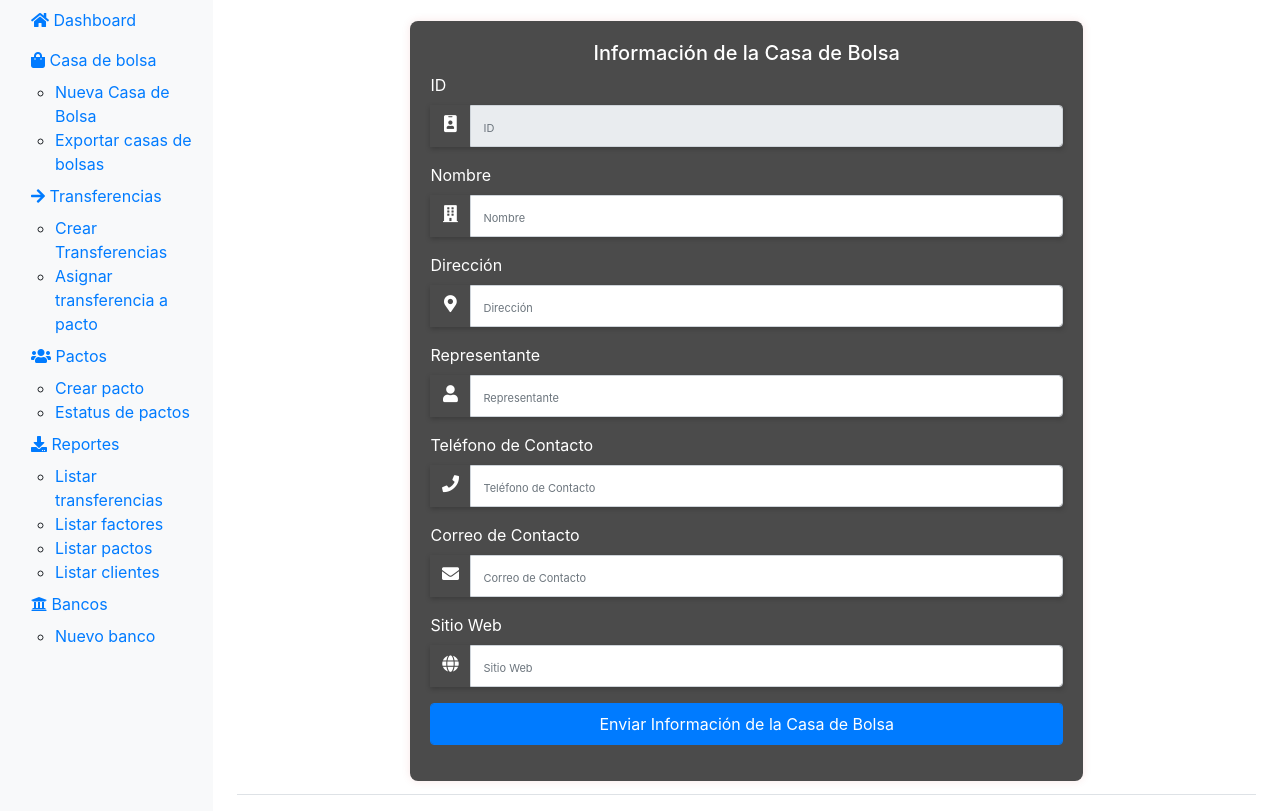
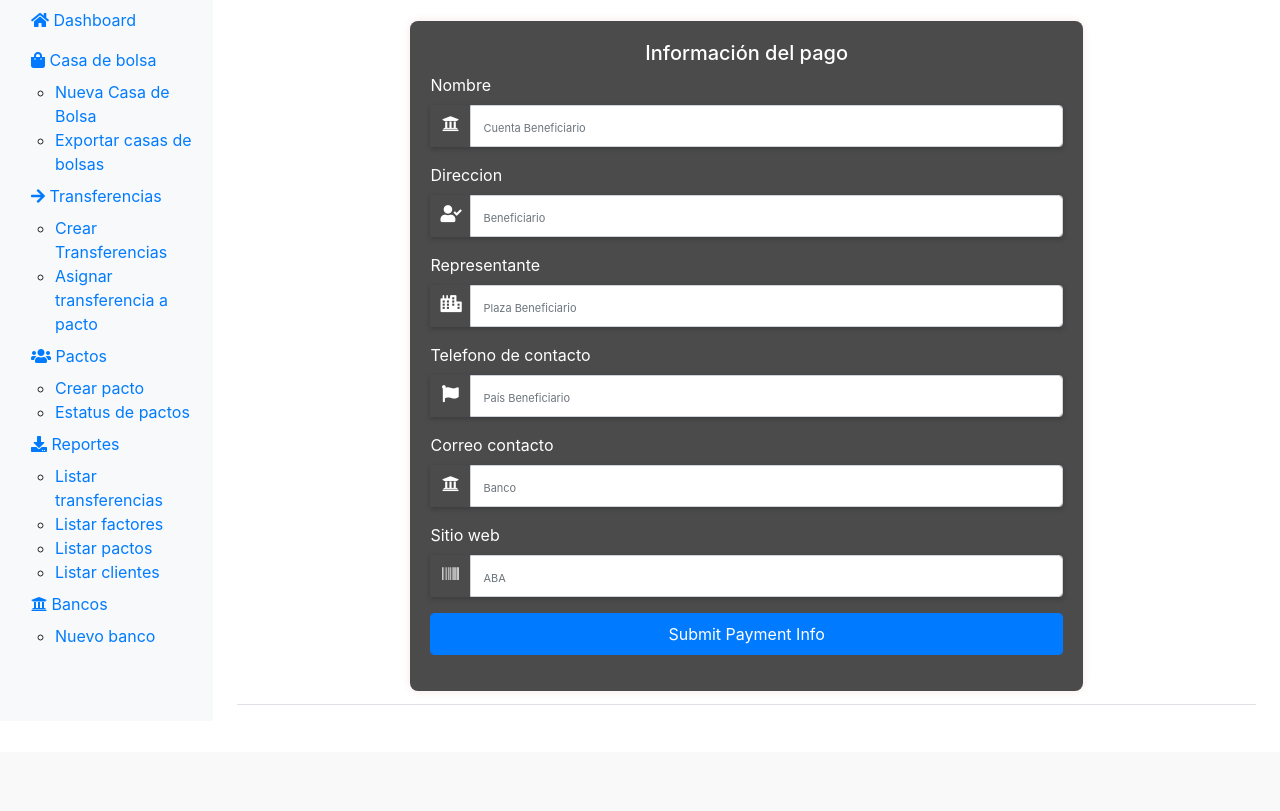
Before and after one commit to JATCIN/proyecto0, a Flask app: template src/templates/new_casa_de_bolsa.html in a window 1280 px wide. Shown: the part 48-859 px from the top of the page. After the commit the page ends 753 px from the top, so only its background shows below. Run offline with Flask 3, Linux system fonts and the light colour scheme; the template is opened without the code that fills it, so the values that code supplies are empty; some libraries are stand-ins or nearby versions.

Commit message:
casa de bolsa formulario

```diff
--- a/src/templates/new_casa_de_bolsa.html
+++ b/src/templates/new_casa_de_bolsa.html
@@ -1,6 +1,6 @@
 {% extends 'layout.html' %}
 
-{% block title %}Nueva Casa de Bolsa{% endblock %}
+{% block title %}NewCasaDeBolsa{% endblock %}
 
 {% block content %}
 <style>
@@ -38,7 +38,8 @@
 <div class="container form-container">
   <div class="row justify-content-center">
     <div class="col-md-8 main-login main-center">
-      <h5 class="form-title">Información de la Casa de Bolsa</h5>
+      <h5 class="form-title">Información del pago</h5>
+
 
       {% with messages = get_flashed_messages(with_categories=true) %}
         {% if messages %}
@@ -55,79 +56,63 @@
         {% endif %}
       {% endwith %}
 
-      <form id="casaBolsaForm" autocomplete="off">
+      <form id="paymentForm" autocomplete="off">
         <div class="form-group">
-          <label for="id" class="cols-sm-2 control-label">ID</label>
+          <label for="cuenta_beneficiario" class="cols-sm-2 control-label">Nombre</label>
           <div class="cols-sm-10">
             <div class="input-group">
-              <span class="input-group-addon"><i class="fa fa-id-badge" aria-hidden="true"></i></span>
-              <input type="number" class="form-control" name="id" id="id" placeholder="ID" readonly/>
+              <span class="input-group-addon"><i class="fa fa-university" aria-hidden="true"></i></span>
+              <input type="text" class="form-control" name="cuenta_beneficiario" id="cuenta_beneficiario" placeholder="Cuenta Beneficiario"/>
             </div>
           </div>
         </div>
-
         <div class="form-group">
-          <label for="nombre" class="cols-sm-2 control-label">Nombre</label>
+          <label for="beneficiario" class="cols-sm-2 control-label">Direccion </label>
           <div class="cols-sm-10">
             <div class="input-group">
-              <span class="input-group-addon"><i class="fa fa-building" aria-hidden="true"></i></span>
-              <input type="text" class="form-control" name="nombre" id="nombre" placeholder="Nombre" required/>
+              <span class="input-group-addon"><i class="fa fa-user-check" aria-hidden="true"></i></span>
+              <input type="text" class="form-control" name="beneficiario" id="beneficiario" placeholder="Beneficiario"/>
             </div>
           </div>
         </div>
-
         <div class="form-group">
-          <label for="direccion" class="cols-sm-2 control-label">Dirección</label>
+          <label for="plaza_beneficiario" class="cols-sm-2 control-label">Representante</label>
           <div class="cols-sm-10">
             <div class="input-group">
-              <span class="input-group-addon"><i class="fa fa-map-marker-alt" aria-hidden="true"></i></span>
-              <input type="text" class="form-control" name="direccion" id="direccion" placeholder="Dirección" required/>
+              <span class="input-group-addon"><i class="fa fa-city" aria-hidden="true"></i></span>
+              <input type="text" class="form-control" name="plaza_beneficiario" id="plaza_beneficiario" placeholder="Plaza Beneficiario"/>
             </div>
           </div>
         </div>
-
         <div class="form-group">
-          <label for="representante" class="cols-sm-2 control-label">Representante</label>
+          <label for="pais_beneficiario" class="cols-sm-2 control-label">Telefono de contacto</label>
           <div class="cols-sm-10">
             <div class="input-group">
-              <span class="input-group-addon"><i class="fa fa-user" aria-hidden="true"></i></span>
-              <input type="text" class="form-control" name="representante" id="representante" placeholder="Representante" required/>
+              <span class="input-group-addon"><i class="fa fa-flag" aria-hidden="true"></i></span>
+              <input type="text" class="form-control" name="pais_beneficiario" id="pais_beneficiario" placeholder="País Beneficiario"/>
             </div>
           </div>
         </div>
-
         <div class="form-group">
-          <label for="telefono_contacto" class="cols-sm-2 control-label">Teléfono de Contacto</label>
+          <label for="banco" class="cols-sm-2 control-label">Correo contacto</label>
           <div class="cols-sm-10">
             <div class="input-group">
-              <span class="input-group-addon"><i class="fa fa-phone" aria-hidden="true"></i></span>
-              <input type="text" class="form-control" name="telefono_contacto" id="telefono_contacto" placeholder="Teléfono de Contacto"/>
+              <span class="input-group-addon"><i class="fa fa-university" aria-hidden="true"></i></span>
+              <input type="text" class="form-control" name="banco" id="banco" placeholder="Banco"/>
             </div>
           </div>
         </div>
-
         <div class="form-group">
-          <label for="correo_contacto" class="cols-sm-2 control-label">Correo de Contacto</label>
+          <label for="aba" class="cols-sm-2 control-label">Sitio web </label>
           <div class="cols-sm-10">
             <div class="input-group">
-              <span class="input-group-addon"><i class="fa fa-envelope" aria-hidden="true"></i></span>
-              <input type="email" class="form-control" name="correo_contacto" id="correo_contacto" placeholder="Correo de Contacto"/>
+              <span class="input-group-addon"><i class="fa fa-barcode" aria-hidden="true"></i></span>
+              <input type="text" class="form-control" name="aba" id="aba" placeholder="ABA"/>
             </div>
           </div>
         </div>
-
         <div class="form-group">
-          <label for="sitio_web" class="cols-sm-2 control-label">Sitio Web</label>
-          <div class="cols-sm-10">
-            <div class="input-group">
-              <span class="input-group-addon"><i class="fa fa-globe" aria-hidden="true"></i></span>
-              <input type="url" class="form-control" name="sitio_web" id="sitio_web" placeholder="Sitio Web"/>
-            </div>
-          </div>
-        </div>
-
-        <div class="form-group">
-          <input type="submit" value="Enviar Información de la Casa de Bolsa" class="form-control btn btn-primary">
+          <input type="submit" value="Submit Payment Info" class="form-control btn btn-primary">
         </div>
       </form>
     </div>
@@ -135,7 +120,7 @@
 </div>
 
 <script>
-document.getElementById('casaBolsaForm').addEventListener('submit', function(event) {
+document.getElementById('paymentForm').addEventListener('submit', function(event) {
     event.preventDefault();
 
     let valid = true;
@@ -143,9 +128,9 @@ document.getElementById('casaBolsaForm').addEventListener('submit', function(eve
     let errorMessage = '';
 
     for (let element of formElements) {
-        if (element.type !== 'submit' && element.value === '' && element.type !== 'checkbox') {
+        if (element.type !== 'submit' && element.value === '') {
             valid = false;
-            errorMessage = 'Por favor, complete todos los campos obligatorios.';
+            errorMessage = 'Por favor, complete todos los campos.';
             element.classList.add('is-invalid');
 
             let icon = document.createElement('span');
@@ -166,7 +151,7 @@ document.getElementById('casaBolsaForm').addEventListener('submit', function(eve
         alert(errorMessage);
     } else {
         let formData = new FormData(this);
-        fetch('{{ url_for("casa_bolsa") }}', {
+        fetch('{{ url_for("payment") }}', {
             method: 'POST',
             body: formData,
         })
@@ -174,7 +159,7 @@ document.getElementById('casaBolsaForm').addEventListener('submit', function(eve
         .then(data => {
             if (data.status === 'success') {
                 alert('Registrado exitosamente');
-                window.location.href = '{{ url_for("new_casa_bolsa") }}';
+                window.location.href = '{{ url_for("new_casa_de_bolsa") }}';
             } else {
                 alert(data.message);
             }
```
